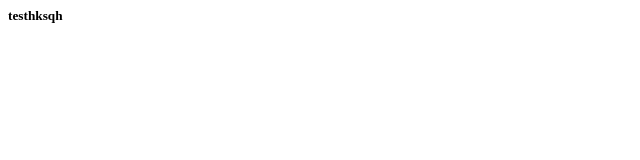
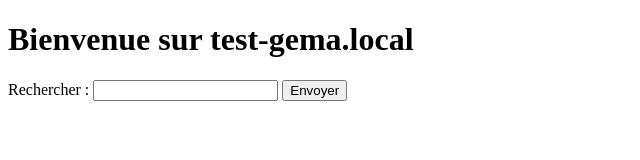
Before and after one commit to GabinPro/projet, a plain HTML site: page index.html in a window 1280 px wide. Shown: the whole page, without its empty margins (0-640 px from the left). Drawn offline with Linux system fonts and the light colour scheme.

Commit message:
Ajout du fichier index.html avec vulnérabilité SQL Injection

```diff
--- a/index.html
+++ b/index.html
@@ -1 +1,16 @@
-<h5>testhksqh</h5>
+<!DOCTYPE html>
+<html>
+<head>
+    <title>Test SQL Injection</title>
+</head>
+<body>
+    <h1>Bienvenue sur test-gema.local</h1>
+    <form method="post" action="/search">
+        <label for="search">Rechercher :</label>
+        <input type="text" id="search" name="search">
+        <button type="submit">Envoyer</button>
+    </form>
+    <!-- Ce formulaire est vulnérable aux injections SQL car il
+    n'utilise pas d'échappement des entrées utilisateur -->
+</body>
+</html>
```
